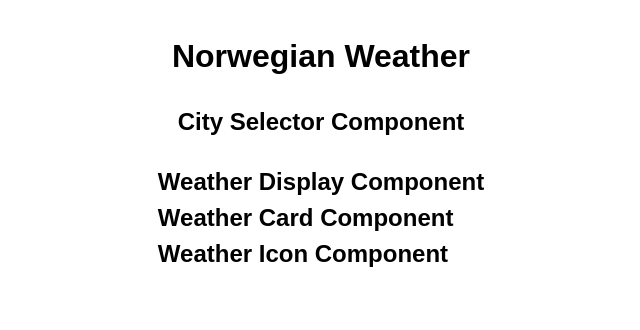
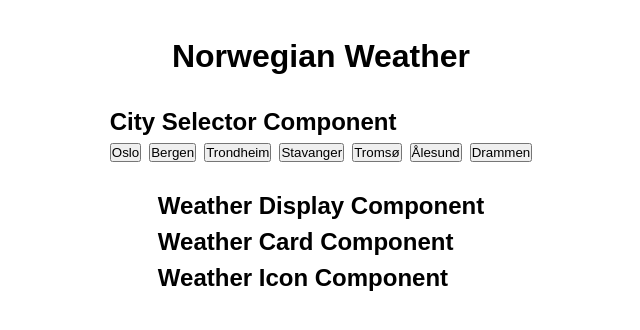
Before and after one commit to Anne-Zwift/norwegian-weather-app, a React (Vite) app: page / in a window 1280 px wide. Shown: the top 330 px of the page, without its empty margins (319-959 px from the left). Built offline with nearby package versions, Linux system fonts and the light colour scheme.

Commit message:
feat: add city selection with lifted state and visual selection indicator

```diff
--- a/src/App.tsx
+++ b/src/App.tsx
@@ -1,12 +1,22 @@
 import styles from './App.module.css';
 import CitySelector from './components/CitySelector';
 import WeatherDisplay from './components/WeatherDisplay';
+import { useState } from 'react';
+import { weatherData } from './data/weatherData';
+
+
 
 function App() {
+  const [selectedCityId, setSelectedCityId] = useState<string | null>(null);
+
   return (
     <main className={styles.app}>
       <h1>Norwegian Weather</h1>
-      <CitySelector />
+      <CitySelector
+        cities={weatherData}
+        selectedCityId={selectedCityId}
+        onSelect={setSelectedCityId}
+      />
       <WeatherDisplay />
     </main>
   );
--- a/src/components/CitySelector.module.css
+++ b/src/components/CitySelector.module.css
@@ -0,0 +1,13 @@
+.cityList {
+  display: flex;
+  flex-wrap: wrap;
+  gap: 0.5rem;
+  justify-content: center;
+  list-style: none;
+  padding: 0;
+}
+
+.selected {
+  background-color: #00205B;
+  color: #fff;
+}
--- a/src/components/CitySelector.tsx
+++ b/src/components/CitySelector.tsx
@@ -1,8 +1,25 @@
-function CitySelector() {
+import styles from './CitySelector.module.css';
+import type { WeatherData } from '../data/weatherData';
+
+interface CitySelectorProps {
+  cities: WeatherData[];
+  selectedCityId: string | null;
+  onSelect: (id: string) => void;
+}
+
+function CitySelector({ cities, selectedCityId, onSelect }: CitySelectorProps) {
   return (
-    <div>
+    <section>
       <h2>City Selector Component</h2>
-    </div>
+      <ul className={styles.cityList}>{cities.map((city) => (
+        <li key={city.id}>
+          <button type='button' onClick={() => onSelect(city.id)} className={city.id === selectedCityId ? styles.selected : undefined}>
+            {city.city}
+          </button>
+        </li>
+      ))}
+      </ul>
+    </section>
   );
 }
 
```
